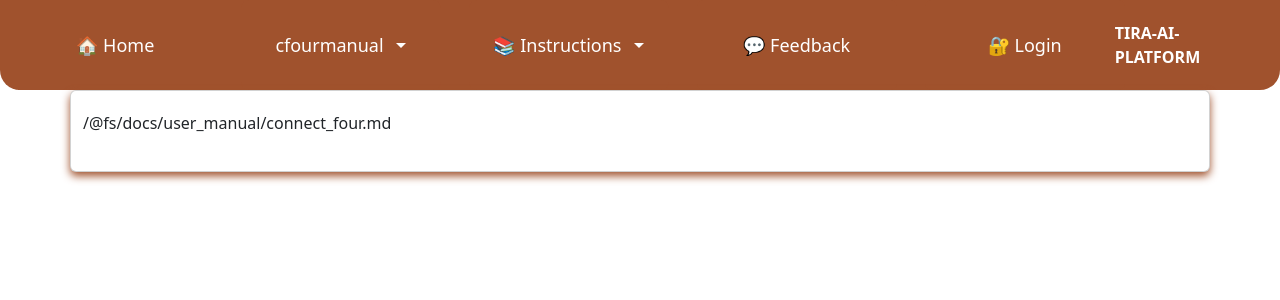
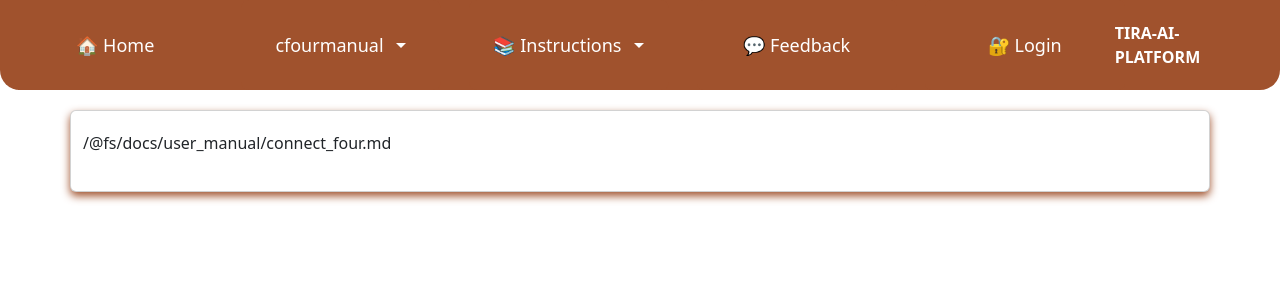
Before and after one commit to game-ai-platform-team/tira-ai-platform, a React (Vite) app in the folder frontend/: page /cfourmanual in a window 1280 px wide. Shown: the top 300 px of the page. Built offline with nearby package versions, Linux system fonts and the light colour scheme; what kokopu would draw is missing.

Commit message:
feat(#132): add a gap between navbar and manual

```diff
--- a/frontend/src/components/Manual.tsx
+++ b/frontend/src/components/Manual.tsx
@@ -2,6 +2,7 @@ import ReactMarkdown from "react-markdown";
 import manual from "../../../docs/user_manual/manual.md";
 import chess from "../../../docs/user_manual/chess.md";
 import connect_four from "../../../docs/user_manual/connect_four.md";
+import "../scss/Manual.scss";
 
 interface manualProps {
     game: string;
@@ -24,8 +25,10 @@ const GeneralManual = (props: manualProps) => {
               ? connect_four
               : manual;
     return (
-        <div className="card container">
-            <ReactMarkdown>{currentManual}</ReactMarkdown>
+        <div id="manual-view">
+            <div className="card container">
+                <ReactMarkdown>{currentManual}</ReactMarkdown>
+            </div>
         </div>
     );
 };
--- /dev/null
+++ b/frontend/src/scss/Manual.scss
@@ -0,0 +1,3 @@
+#manual-view {
+    margin-top: 20px;
+}
```
